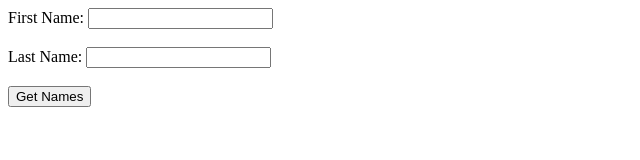
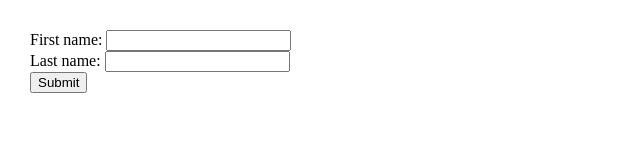
Before and after one commit to acciojob/form-login-SimmiCodes, a website: page main.html in a window 1280 px wide. Shown: the whole page, without its empty margins (0-640 px from the left). Drawn offline with Linux system fonts and the light colour scheme.

Commit message:
created a submission

```diff
--- a/main.html
+++ b/main.html
@@ -1,26 +1,26 @@
 <!DOCTYPE html>
+
 <html>
+
 <head>
-    <title>Form Example</title>
+	<meta charset=utf-8 />
+		<title>Return first and last name from a form</title>
+		<style type="text/css">
+			body {margin: 30px;}
+		</style>
+	<link rel="stylesheet" href="styles.css">
 </head>
+
 <body>
-    <form>
-        <label for="firstName">First Name:</label>
-        <input type="text" id="firstName" name="firstName"><br><br>
+	<form id="form1" onsubmit="getFormvalue()">
+		First name: <input type="text" name="fname"><br>
+		Last name: <input type="text" name="lname"><br>
+		<input type="submit" value="Submit">
+	</form>
 
-        <label for="lastName">Last Name:</label>
-        <input type="text" id="lastName" name="lastName"><br><br>
+    <script type="text/javascript" src="./script.js">
+</script>
 
-        <button type="button" onclick="getNames()">Get Names</button>
-    </form>
+</body>
 
-    <script>
-        function getNames() {
-
-            var firstName = document.getElementById("firstName").value;
-            var lastName = document.getElementById("lastName").value;
-            alert("First Name: " + firstName + "\nLast Name: " + lastName);
-        }
-    </script>
-</body>
 </html>
--- /dev/null
+++ b/script.js
@@ -0,0 +1,9 @@
+function getFormvalue() {
+	event.preventDefault();
+	var form = document.getElementById("form1");
+
+
+    var firstName = form.elements.fname.value;
+    var lastName = form.elements.lname.value;
+    alert("First Name: " + firstName + "\nLast Name: " + lastName);
+}
```
